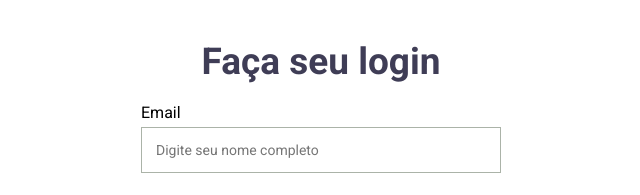
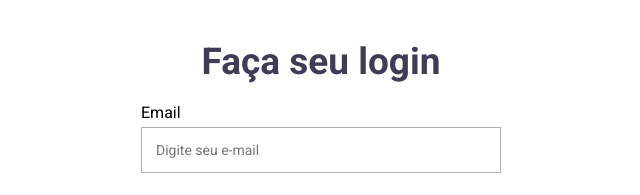
Before and after one commit to hellenapaiva/formhtc, a plain HTML site: page pages/login.html in a window 1280 px wide. Shown: the top 195 px of the page, 319-959 px from the left. Drawn offline with Linux system fonts and the light colour scheme.

Commit message:
ajuste no input email

```diff
--- a/pages/login.html
+++ b/pages/login.html
@@ -23,7 +23,7 @@
           <input
             type="email"
             id="emailField"
-            placeholder="Digite seu nome completo"
+            placeholder="Digite seu e-mail"
           />
           <i class="fas fa-exclamation-circle"></i>
           <i class="fas fa-check-circle"></i>
```
Also changed, not shown: pages/resetPassword.html (+10 -9 lines).
